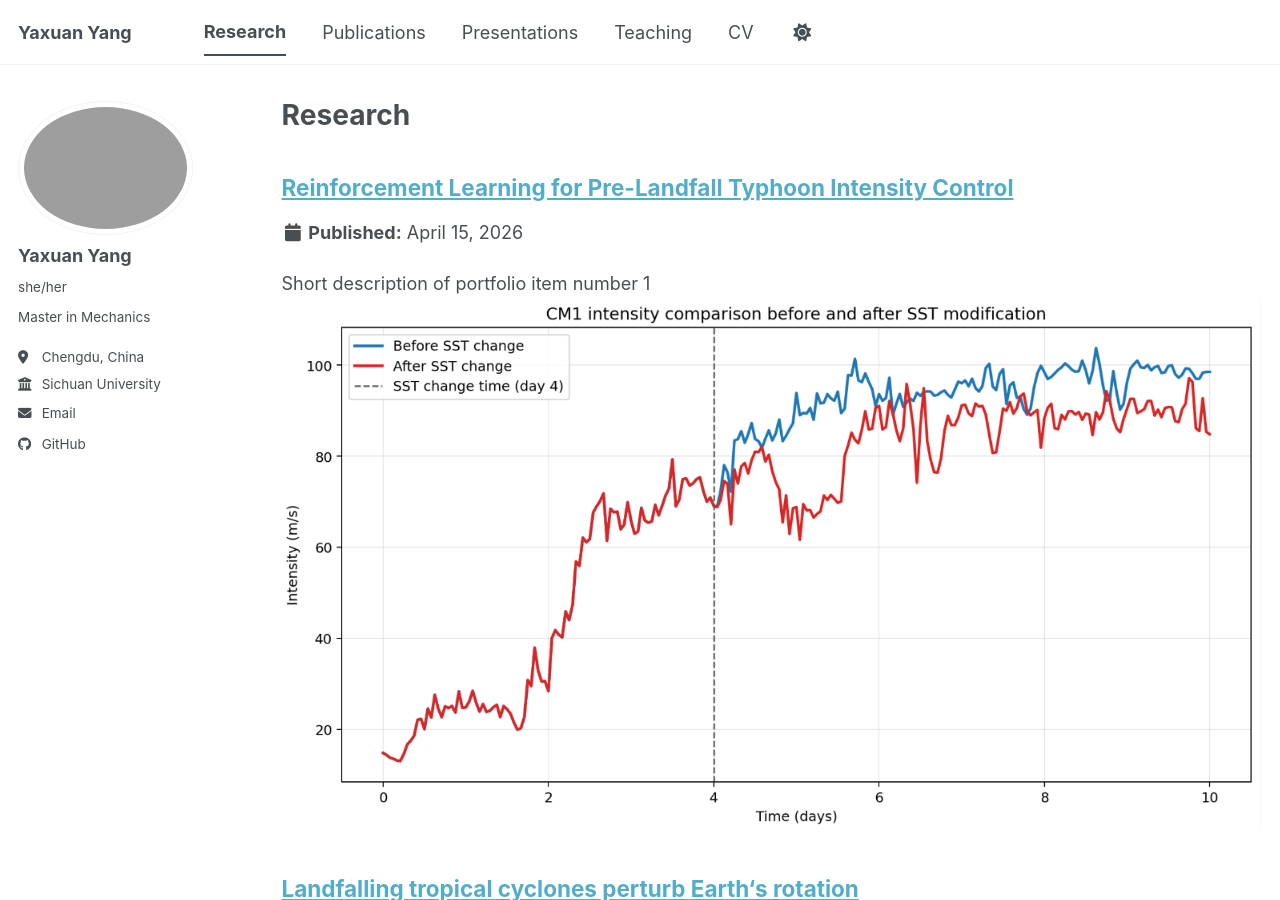
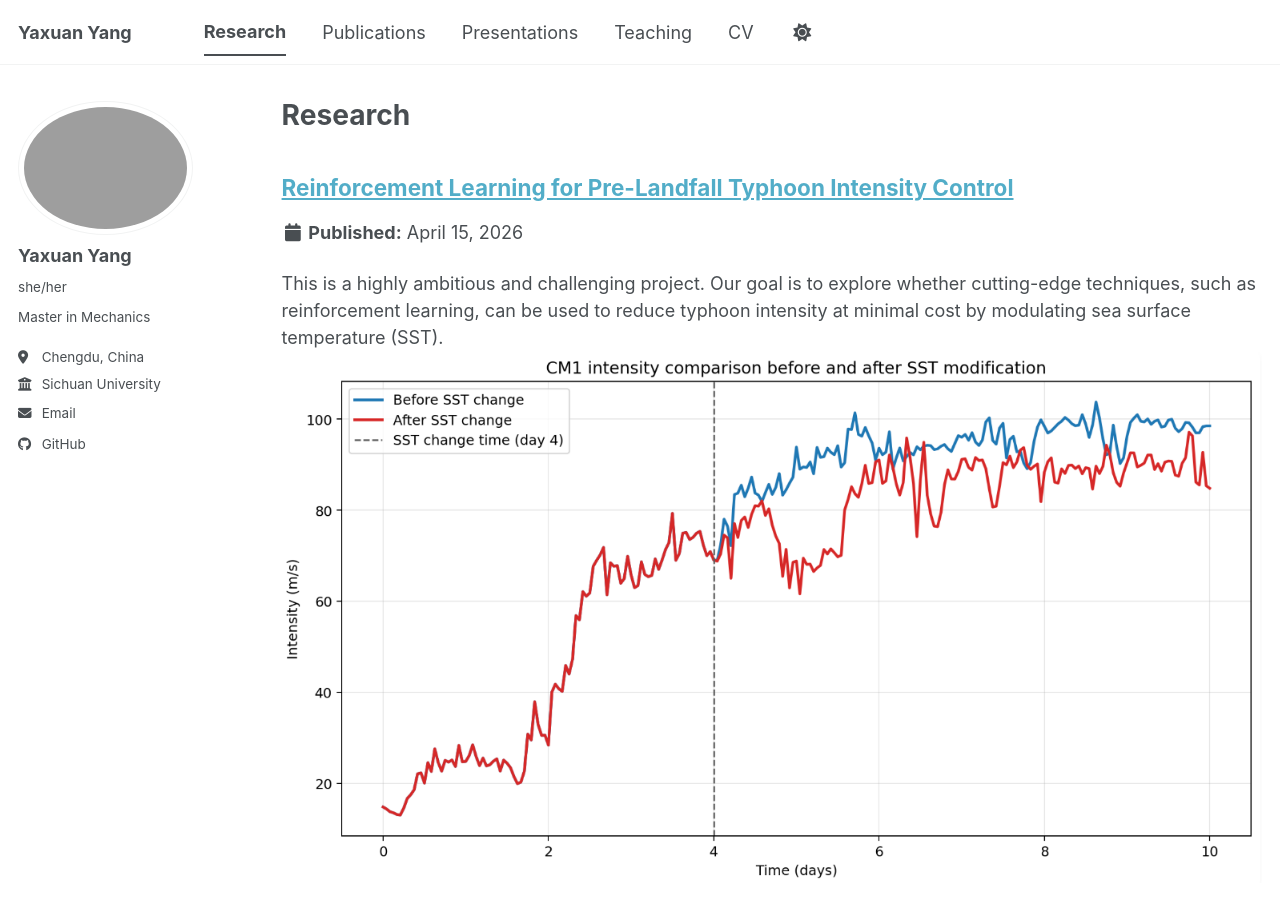
Before and after one commit to yyx-git/yyx-git.github.io, a Jekyll site: the page built from _pages/research.html, in a window 1280 px wide and 900 px high. Built offline with Jekyll 4.4.1, drawn with Linux system fonts in a browser that asks for light colours; a script bundle is joined from its source files by our own code; library files that are not in the unit come from our copies.

Commit message:
Update portfolio-1.md

```diff
--- a/_portfolio/portfolio-1.md
+++ b/_portfolio/portfolio-1.md
@@ -1,6 +1,6 @@
 ---
 title: "Reinforcement Learning for Pre-Landfall Typhoon Intensity Control"
-excerpt: "Short description of portfolio item number 1<br/><img src='/images/CM1&RL1.png'>"
+excerpt: "This is a highly ambitious and challenging project. Our goal is to explore whether cutting-edge techniques, such as reinforcement learning, can be used to reduce typhoon intensity at minimal cost by modulating sea surface temperature (SST).<br/><img src='/images/CM1&RL1.png'>"
 collection: portfolio
 ---
 
```
